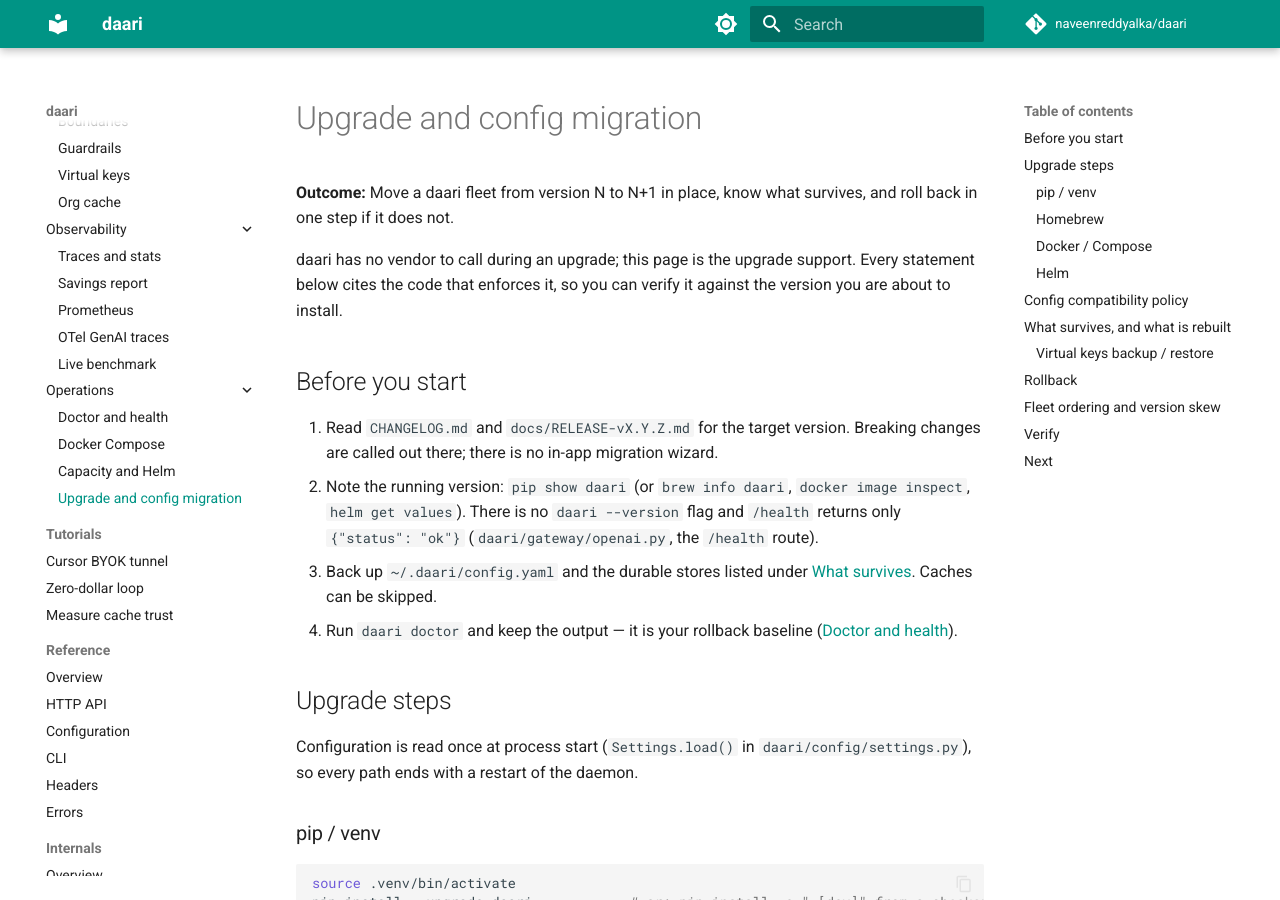
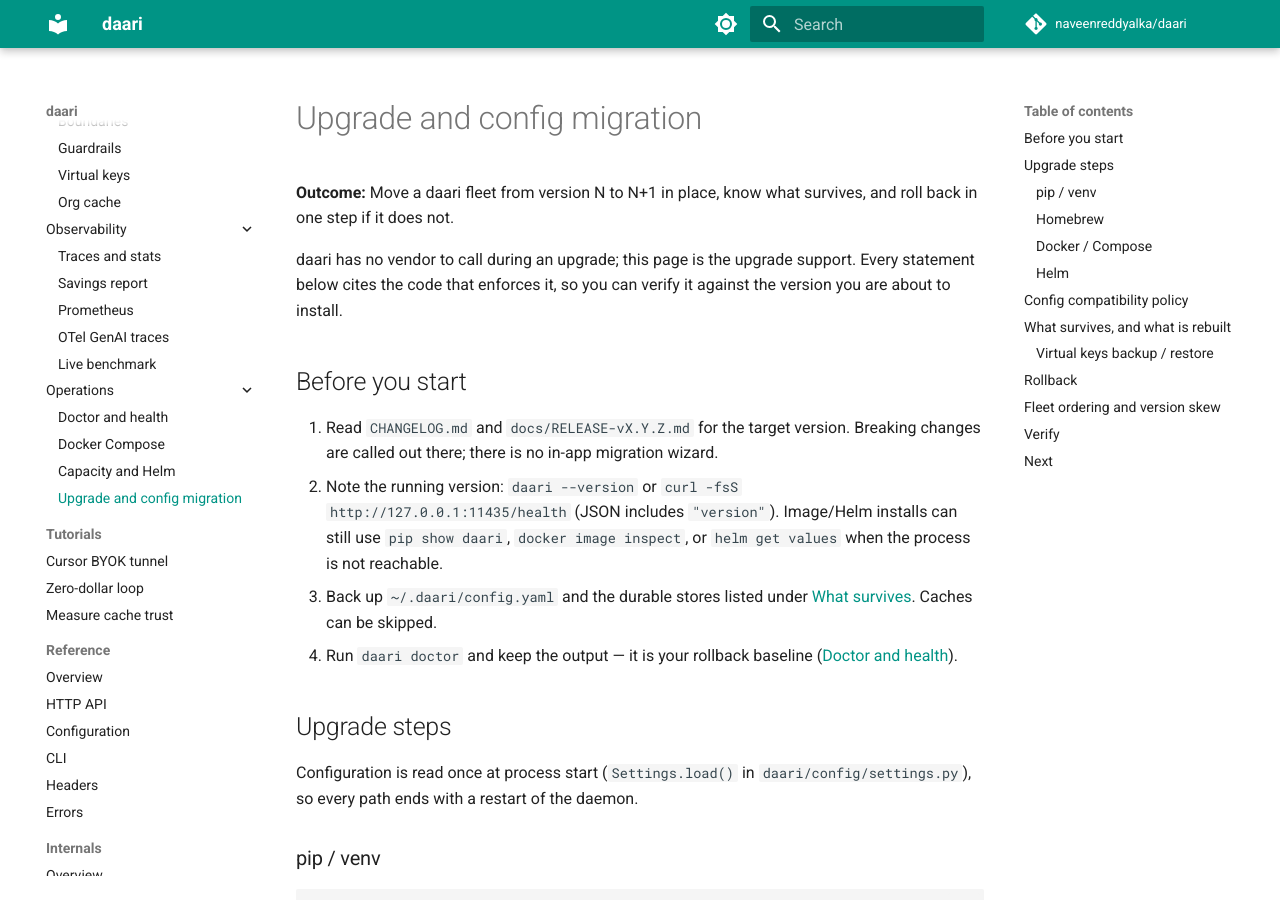
Before and after one commit to naveenreddyalka/daari, an MkDocs documentation site: the page built from docs/developer/guides/operations/upgrade.md, in a window 1280 px wide and 900 px high. Built offline with MkDocs 1.6.1 and Material for MkDocs 9.7.7, drawn with Linux system fonts in a browser that asks for light colours; comment, search, counter and statistics services are not loaded.

Commit message:
feat(cli): expose package version via --version and /health
Operators can discover the running build with one CLI flag or health
curl during Helm rollouts without pip show or image inspect.

Co-authored-by: Cursor <cursoragent@cursor.com>

```diff
--- a/docs/developer/guides/operations/upgrade.md
+++ b/docs/developer/guides/operations/upgrade.md
@@ -11,10 +11,10 @@ verify it against the version you are about to install.
 
 1. Read `CHANGELOG.md` and `docs/RELEASE-vX.Y.Z.md` for the target version.
    Breaking changes are called out there; there is no in-app migration wizard.
-2. Note the running version: `pip show daari` (or `brew info daari`,
-   `docker image inspect`, `helm get values`). There is no `daari --version`
-   flag and `/health` returns only `{"status": "ok"}`
-   (`daari/gateway/openai.py`, the `/health` route).
+2. Note the running version: `daari --version` or
+   `curl -fsS http://127.0.0.1:11435/health` (JSON includes `"version"`).
+   Image/Helm installs can still use `pip show daari`, `docker image inspect`,
+   or `helm get values` when the process is not reachable.
 3. Back up `~/.daari/config.yaml` and the durable stores listed under
    [What survives](#what-survives-and-what-is-rebuilt). Caches can be skipped.
 4. Run `daari doctor` and keep the output — it is your rollback baseline
```
Also changed, not shown: docs/TRACKING.md (+9 -0 lines), docs/developer/guides/operations/doctor-health.md (+4 -1 lines), 3 other files.
